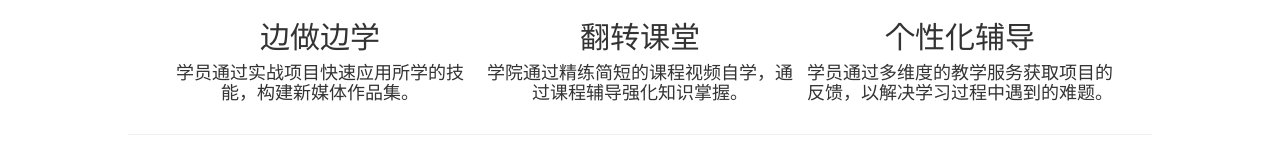
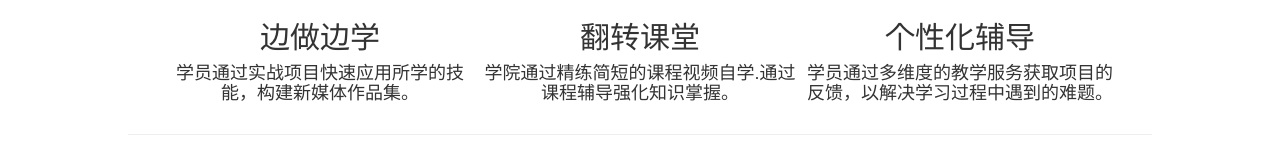
Before and after one commit to sijirenjian/zhuoluyezuoye, a plain HTML site: page index.html in a window 1280 px wide. Shown: the part 470-624 px from the top of the page. Drawn offline with Linux system fonts and the light colour scheme.

Commit message:
首次提交

```diff
--- a/index.html
+++ b/index.html
@@ -34,7 +34,7 @@
 			<div class="btm-1">
 				<span class="glyphicon glyphicon-send" aria-hidden="true"></span>
 				<h2>翻转课堂</h2>
-				<h4>学院通过精练简短的课程视频自学，通过课程辅导强化知识掌握。</h4>
+				<h4>学院通过精练简短的课程视频自学.通过课程辅导强化知识掌握。</h4>
 			</div>
 
 			<div class="btm-1">
```
